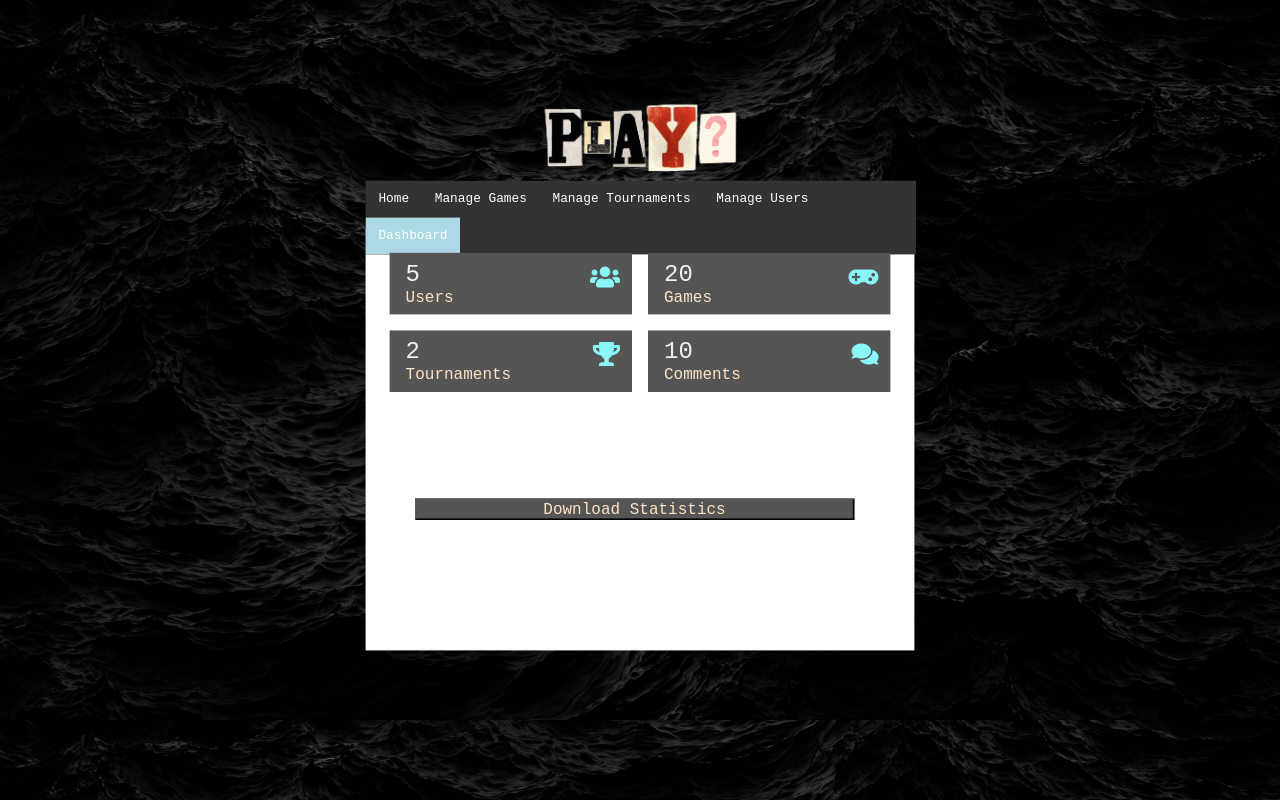
After one commit to Naclyy/GaMa-Game-Web-Manager, a PHP site: page /Html/admin/dashboard.html in a window 1280 px wide. The commit adds this page. Run offline with PHP 8.4, Linux system fonts and the light colour scheme; some libraries are stand-ins or nearby versions.

Commit message:
dashboard Added + code refactoring

```diff
--- a/Css/adminpages.css
+++ b/Css/adminpages.css
@@ -77,7 +77,7 @@ body {
 
     top : 20%;
     display: block;
-    width: 686px;
+    width: 688px;
     height: 200px;
     margin-top: -14.1px; /* Half the height */
 
--- a/Css/create_tournament.css
+++ b/Css/create_tournament.css
@@ -224,7 +224,9 @@ input:focus, textarea:focus, select:focus{
   width: 50%;
   outline: none;
   background-color: black;
+  /* Era bugg la box si disparea linia la email box
   border: 1px solid white;
+  */
   color: white;
   font-size: 21px;
   padding: 8px 10px;
--- /dev/null
+++ b/Css/dashboard.css
@@ -0,0 +1,182 @@
+*{
+    padding: 0;
+    margin: 0;
+    text-decoration: none;
+    list-style: none;
+    box-sizing: border-box;
+    font-family: 'Courier New', Courier, monospace;
+  }
+/* width */
+::-webkit-scrollbar {
+  width: 10px;
+}
+
+/* Track */
+::-webkit-scrollbar-track {
+  background: #f1f1f1;
+}
+
+/* Handle */
+::-webkit-scrollbar-thumb {
+  background: #888;
+}
+
+/* Handle on hover */
+::-webkit-scrollbar-thumb:hover {
+  background: #555;
+}
+
+body {
+    background-image: url("../Poze/background_first_page.png");
+    background-color: #cccccc;
+    background-size: 100%;
+   }
+
+.content{
+
+
+    position: absolute;
+    top: 50%; /* IMPORTANT */
+    left: 50%; /* IMPORTANT */
+    display: block;
+    width: 686px;
+    height: 868px;
+    margin-top: -434px; /* Half the height */
+    margin-left: -343px; /* Half the width */
+    background-repeat: no-repeat;
+    transform: scale(0.8);
+
+
+     z-index:-1;
+
+
+}
+
+.content .logo{
+
+    background-image: url("../Poze/big_logo.png");
+    position: absolute;
+    left: 50%; /* IMPORTANT */
+    top : 5%;
+    display: block;
+    width: 401px;
+    height: 141px;
+    margin-top: -7.05px; /* Half the height */
+    margin-left: -200.5px; /* Half the width */
+    background-repeat: no-repeat;
+    transform: scale(0.6);
+
+
+
+}
+
+.content .navbar{
+
+
+    position: absolute;
+
+    top : 20%;
+    display: block;
+    width: 688px;
+    height: 200px;
+    margin-top: -14.1px; /* Half the height */
+
+    background-repeat: no-repeat;
+
+
+
+
+}
+
+.content .navbar ul {
+    margin-top: 100px;
+    list-style-type: none;
+    margin: 0;
+    padding: 0;
+    overflow: hidden;
+    background-color: #333;
+  }
+
+  .content .navbar li {
+    float: left;
+  }
+
+  .content .navbar li a {
+    display: block;
+    color: white;
+    text-align: center;
+    padding: 14px 16px;
+    text-decoration: none;
+  }
+
+  .content .navbar li a:hover:not(.active) {
+    background-color: #111;
+  }
+
+  .content .navbar .active {
+    background-color: lightblue;
+  }
+
+
+  .content .everything{
+     background-color: white;
+     margin-top: 220px;
+     height: 527px;
+
+  }
+
+
+@media screen and (max-width: 620px) {
+    .content{
+        transform: scale(0.45);
+    }
+
+  }
+
+
+.content .everything .cardBox{
+    position:relative;
+    width: 100%;
+    padding: 30px;
+    display: grid;
+    grid-template-columns: repeat(2,1fr);
+    grid-gap:20px;
+}
+.content .everything .cardBox .card{
+    position: relative;
+    background-color: #555;
+    cursor: pointer;
+    display: flex;
+    justify-content: space-between;
+    padding-left: 20px;
+}
+
+.content .everything .cardBox .card .numbers{
+  position: relative;
+  font-size:  30px;
+  font-weight: 500;
+  padding-top: 10px;
+  padding-left: 0px;
+  color:rgb(245, 240, 234);
+}
+.content .everything .cardBox .card .cardName{
+  color:bisque;
+  padding-bottom: 10px;
+  font-size: 20px;
+}
+.content .everything .cardBox .card .iconBox{
+  color: rgb(137, 247, 247);
+  font-size: 30px;
+  padding-top: 15px;
+  padding-right: 15px;
+}
+.content .everything .button{
+  width: 80%;
+  color:bisque;
+  background-color: #555;
+  position: relative;
+  margin-left: 9%;
+  margin-top: 15%;
+  font-size: 20px;
+  cursor: pointer;
+}
--- a/Html/admin/admin_page.html
+++ b/Html/admin/admin_page.html
@@ -24,6 +24,7 @@
             <li><a href="../admin/manage_games_page.html">Manage Games</a></li>
             <li><a href="../admin/manage_tournaments_page.html">Manage Tournaments</a></li>
             <li><a href="../admin/manage_users_page.html">Manage Users</a></li>
+            <li><a href="../admin/dashboard.html">Dashboard</a></li>
 
           </ul>
     </div>
--- /dev/null
+++ b/Html/admin/dashboard.html
@@ -0,0 +1,83 @@
+<!DOCTYPE html>
+<html>
+<head>
+
+<title>play?</title>
+
+<meta charset="UTF-8" />
+<link rel="icon" href="../Poze/logo.png" type="image/x-icon" sizes="16x16">
+<meta name="viewport" content="width=device-width, initial-scale=1.0">
+<link href = "../../Css/dashboard.css" rel = "stylesheet">
+<link rel="stylesheet" href="https://pro.fontawesome.com/releases/v5.10.0/css/all.css" integrity="sha384-AYmEC3Yw5cVb3ZcuHtOA93w35dYTsvhLPVnYs9eStHfGJvOvKxVfELGroGkvsg+p" crossorigin="anonymous"/>
+
+</head>
+<body>
+
+    <div class="content">
+        <div class="logo">
+
+        </div>
+    <div class="navbar">
+        <ul>
+
+            <li><a href="../admin/admin_page.html">Home</a></li>
+            <li><a href="../admin/manage_games_page.html">Manage Games</a></li>
+            <li><a href="../admin/manage_tournaments_page.html">Manage Tournaments</a></li>
+            <li><a href="../admin/manage_users_page.html">Manage Users</a></li>
+            <li><a class="active" href="../admin/dashboard.html">Dashboard</a></li>
+          </ul>
+    </div>
+
+    <div class="everything">
+        <div class = "cardBox">
+            <div class = "card">
+                <div>
+                    <div class="numbers">5</div>
+                    <div class="cardName">Users</div>
+                </div>
+                <div class="iconBox">
+                    <i class="fas fa-users"></i>
+                </div>
+            </div>
+            <div class = "card">
+                <div>
+                <div class="numbers">20</div>
+                <div class="cardName">Games</div>
+            </div>
+            <div class="iconBox">
+                <i class="fas fa-gamepad"></i>
+            </div>
+        </div>
+            <div class = "card">
+                <div>
+
+                <div class="numbers">2</div>
+                <div class="cardName">Tournaments</div>
+            </div>
+            <div class="iconBox">
+                <i class="fas fa-trophy"></i>
+            </div>
+        </div>
+            <div class = "card">
+                <div>
+                <div class="numbers">10</div>
+                <div class="cardName">Comments</div>
+            </div>
+            <div class="iconBox">
+                <i class="fas fa-comments"></i>
+            </div>
+        </div>
+        </div>
+        <div>
+            <button class="button" >Download Statistics</button>
+                <!-- download button-->
+        </div>
+    </div>
+
+</div>
+
+
+
+
+</body>
+</html>
--- a/Html/admin/manage_games_page.html
+++ b/Html/admin/manage_games_page.html
@@ -25,6 +25,7 @@
             <li><a class="active"  href="../admin/manage_games_page.html">Manage Games</a></li>
             <li><a href="../admin/manage_tournaments_page.html">Manage Tournaments</a></li>
             <li><a href="../admin/manage_users_page.html">Manage Users</a></li>
+            <li><a href="../admin/dashboard.html">Dashboard</a></li>
 
           </ul>
     </div>
--- a/Html/admin/manage_tournaments_page.html
+++ b/Html/admin/manage_tournaments_page.html
@@ -29,6 +29,7 @@
             <li><a href="../admin/manage_games_page.html">Manage Games</a></li>
             <li><a class="active"  href="../admin/manage_tournaments_page.html">Manage Tournaments</a></li>
             <li><a href="../admin/manage_users_page.html">Manage Users</a></li>
+            <li><a href="../admin/dashboard.html">Dashboard</a></li>
 
           </ul>
     </div>
--- a/Html/admin/manage_users_page.html
+++ b/Html/admin/manage_users_page.html
@@ -29,6 +29,7 @@
             <li><a href="../admin/manage_games_page.html">Manage Games</a></li>
             <li><a href="../admin/manage_tournaments_page.html">Manage Tournaments</a></li>
             <li><a  class="active" href="../admin/manage_users_page.html">Manage Users</a></li>
+            <li><a href="../admin/dashboard.html">Dashboard</a></li>
 
           </ul>
     </div>
--- a/Html/main_page_play.html
+++ b/Html/main_page_play.html
@@ -38,7 +38,7 @@
     </div>
   </div>
 
-  <button id="myBtnToAllGames">Add Game</button>
+  <button id="myBtnToAllGames" class="dropbtn">Add Game</button>
 
 <!-- The Modal -->
 <div id="AllGames" class="AllGames">
@@ -50,7 +50,9 @@
       <div class="searchbox">
         <input type="text" id="myInput2" onkeyup="searchGameFilter()" placeholder="Search for game.." title="Type in a name">
       </div>
-
+      <div class="ranking">
+        <button onclick = "location.href ='../Chart/statistics.html'" class="dropbtn">Ranking</button>
+      </div>
       <div class="dropdown">
         <button class="dropbtn">Sort</button>
       <div class="dropdown-content">
```
Also changed, not shown: Css/style.css (+5 -4 lines).
